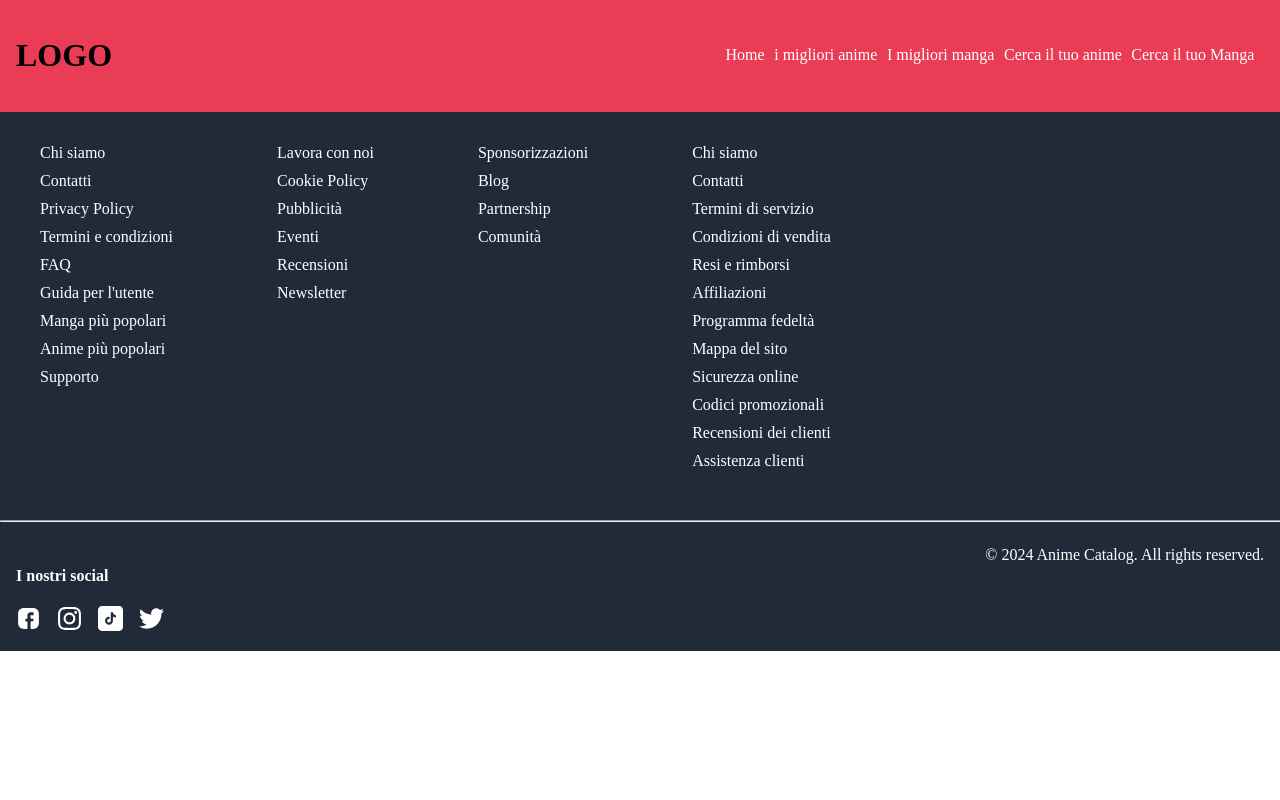
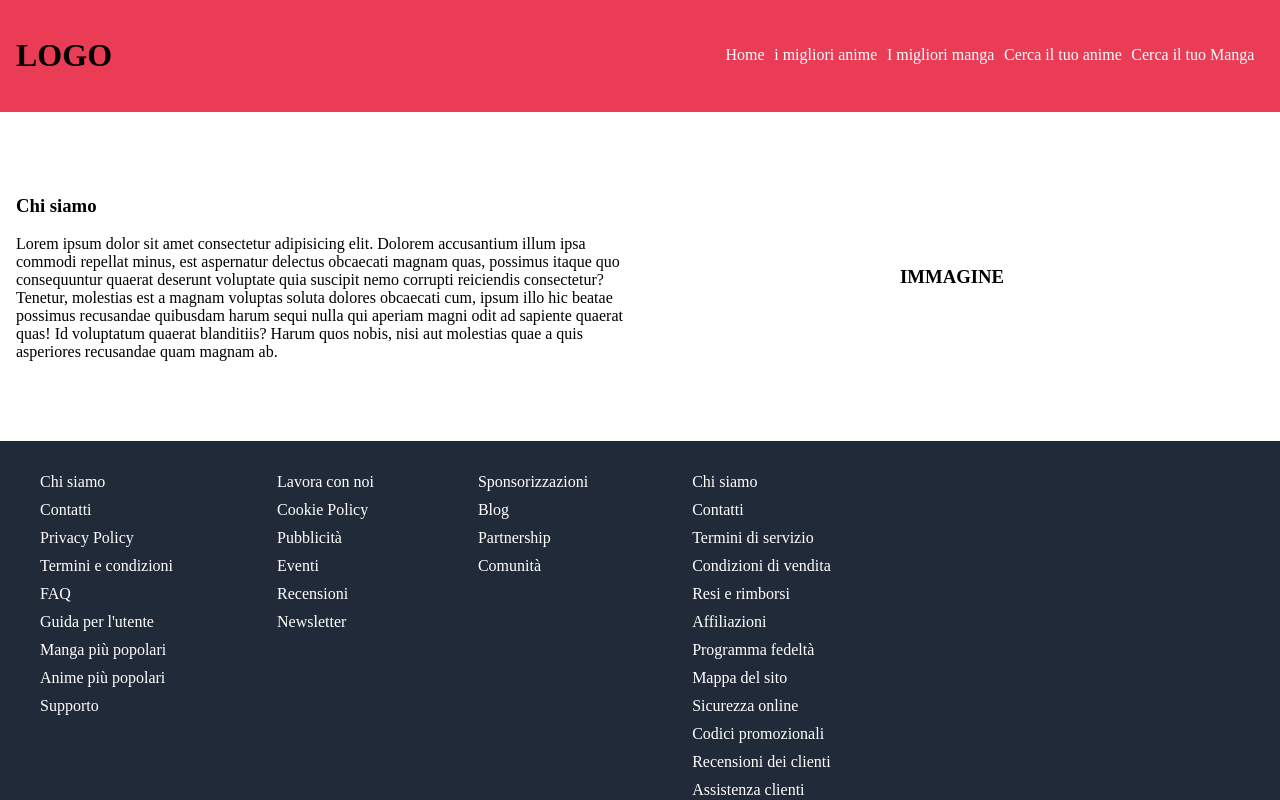
Before and after one commit to SimoneColombo1/anime-catalog, a Next.js app: page / in a window 1280 px wide. Shown: the top 800 px of the page. Built offline with nearby package versions, Linux system fonts and the light colour scheme.

Commit message:
Creata la struttura del jumbo

```diff
--- a/app/components/HomePage/jumbo.js
+++ b/app/components/HomePage/jumbo.js
@@ -0,0 +1,13 @@
+import Image from "next/image";
+import style from  "../../styles/home/jumbo.scss";
+
+export default function Jumbo() {
+  return (
+  <section class="jumbo">
+  <div class="text">
+      <h1>Chi siamo</h1>
+    <p>Lorem ipsum dolor sit amet consectetur adipisicing elit. Dolorem accusantium illum ipsa commodi repellat minus, est aspernatur delectus obcaecati magnam quas, possimus itaque quo consequuntur quaerat deserunt voluptate quia suscipit nemo corrupti reiciendis consectetur? Tenetur, molestias est a magnam voluptas soluta dolores obcaecati cum, ipsum illo hic beatae possimus recusandae quibusdam harum sequi nulla qui aperiam magni odit ad sapiente quaerat quas! Id voluptatum quaerat blanditiis? Harum quos nobis, nisi aut molestias quae a quis asperiores recusandae quam magnam ab.</p></div>
+  <div class="img"> <h1>IMMAGINE</h1></div>
+  </section>
+  );
+}
--- a/app/page.js
+++ b/app/page.js
@@ -1,10 +1,11 @@
 import Image from "next/image";
+import Jumbo from "./components/HomePage/jumbo";
 
 
 export default function Home() {
   return (
   <section class="HomePage">
-
+    <Jumbo/>
   </section>
   );
 }
--- /dev/null
+++ b/app/styles/home/jumbo.scss
@@ -0,0 +1,15 @@
+.jumbo{
+    display: flex;
+    flex-direction: row;
+    padding: 4rem 1rem;
+    div{
+        width: 50vw;
+
+    }
+    .img{
+        display: flex;
+
+        align-items: center;
+        justify-content: center;
+    }
+}
```
